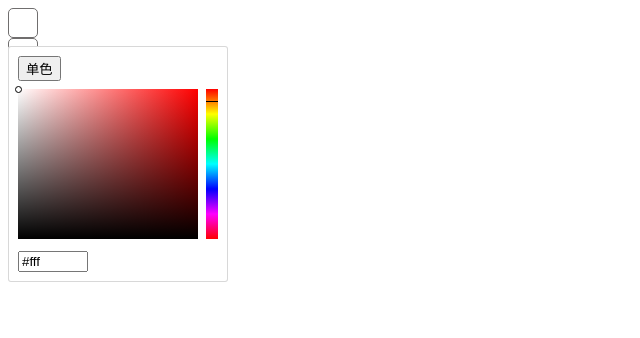
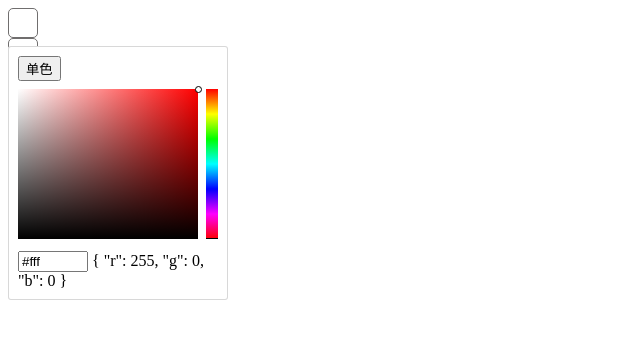
Before and after one commit to 319635179/hu-color-picker, a Vue app: page / in a window 1280 px wide. Both pictures are taken after a click on the element 23 px from the left and 23 px from the top of the page. Shown: the top 338 px of the page, without its empty margins (0-640 px from the left). Built offline with nearby package versions, Linux system fonts and the light colour scheme.

Commit message:
hsv 2 rgb

```diff
--- a/src/app/blockEditor.vue
+++ b/src/app/blockEditor.vue
@@ -1,21 +1,75 @@
 <template>
-<div class="hu-block-editor">
-  <Block />
-  <div class="hu-dot"></div>
-</div>
+  <div class="hu-block-editor" @pointerdown="handleChange" @pointerup="handleStopChange" :id="id">
+    <Block :color="getBlockColor()" />
+    <div class="hu-dot" :style="getDotStyle()"></div>
+  </div>
 </template>
 
 <script setup lang="ts">
-import { defineComponent } from 'vue'
+import { defineComponent, onMounted, onUnmounted } from 'vue'
 import Block from '@/components/block.vue'
-import type { IHuGradientColor } from '@/app/interface'
+import { getUniqueId, handleStartMove, handleStopMove } from '@/app/utils'
+import { hsv2rgb } from '@/app/color'
 
-const modelValue = defineModel<string | IHuGradientColor>({
-  set(val) {
-    return val
+const s = defineModel<number>('s', { default: 100 })
+const v = defineModel<number>('v', { default: 100 })
+
+const props = defineProps<{
+  h: number
+}>()
+
+const getBlockColor = () => {
+  const rgb = hsv2rgb(props.h, 100, 100)
+  return `rgb(${rgb.r}, ${rgb.g}, ${rgb.b})`
+}
+
+const BLOCK_WIDTH = 180
+const BLOCK_HEIGHT = 150
+
+const id = getUniqueId()
+let el: HTMLElement | undefined | null
+const getDotStyle = () => {
+  return {
+    top: `calc(${100 - v.value}% - 3px)`,
+    left: `calc(${s.value}% - 3px)`
   }
+}
+
+const getSVByEvent = (e: PointerEvent) => {
+  const rect = el?.getBoundingClientRect()
+  if (!rect) {
+    return
+  }
+  let sVal = ((e.pageX - rect.left) * 100) / BLOCK_WIDTH
+  let vVal = ((BLOCK_HEIGHT - e.pageY + rect.top) * 100) / BLOCK_HEIGHT
+  sVal = Math.min(100, sVal)
+  sVal = Math.max(0, sVal)
+  vVal = Math.min(100, vVal)
+  vVal = Math.max(0, vVal)
+
+  s.value = sVal
+  v.value = vVal
+}
+
+const handleChange = (e: PointerEvent) => {
+  ;(e.target as HTMLElement).setPointerCapture(e.pointerId)
+  getSVByEvent(e)
+  handleStartMove(e, (x, y, ev: PointerEvent) => {
+    getSVByEvent(ev)
+  })
+}
+
+const handleStopChange = (e: PointerEvent) => {
+  ;(e.target as HTMLElement).releasePointerCapture(e.pointerId)
+  handleStopMove()
+}
+onMounted(() => {
+  el = document.getElementById(id)
 })
 
+onUnmounted(() => {
+  el = null
+})
 defineComponent({
   name: 'BlockEditor'
 })
@@ -26,6 +80,8 @@ defineComponent({
   display: inline-block;
   position: relative;
   width: 180px;
+  height: 150px;
+  cursor: pointer;
 
   .hu-dot {
     position: absolute;
--- /dev/null
+++ b/src/app/color.ts
@@ -0,0 +1,59 @@
+/**
+ * @description color.ts
+ * @author wangzh49256
+ * @date 2024/6/3 下午7:58
+ */
+
+export const hsv2rgb = (h: number, s: number, v: number) => {
+  h = Math.floor(h) % 360
+  s /= 100
+  v /= 100
+  const i = Math.floor(h / 60)
+  const f = h / 60 - i
+  const res = { r: 0, g: 0, b: 0 }
+  const a = v * (1 - s)
+  const b = v * (1 - s * f)
+  const c = v * (1 - s * (1 - f))
+  if(s === 0) {
+    res.r = v
+    res.g = v
+    res.b = v
+  } else {
+    switch (i) {
+      case 0:
+        res.r = v
+        res.g = c
+        res.b = a
+        break
+      case 1:
+        res.r = b
+        res.g = v
+        res.b = a
+        break
+      case 2:
+        res.r = a
+        res.g = v
+        res.b = c
+        break
+      case 3:
+        res.r = a
+        res.g = b
+        res.b = v
+        break
+      case 4:
+        res.r = c
+        res.g = a
+        res.b = v
+        break
+      case 5:
+        res.r = v
+        res.g = a
+        res.b = b
+        break
+    }
+  }
+  res.r = Math.floor(res.r * 255)
+  res.g = Math.floor(res.g * 255)
+  res.b = Math.floor(res.b * 255)
+  return res
+}
--- a/src/app/editor.vue
+++ b/src/app/editor.vue
@@ -4,11 +4,12 @@
       <button @click="isGradient = false">单色</button>
     </header>
     <main class="hu-popper-body">
-      <BlockEditor />
-      <LineEditor class="line" />
+      <BlockEditor v-model:s="hsv.s" v-model:v="hsv.v" :h="hsv.h" />
+      <LineEditor class="line" v-model:h="hsv.h" />
     </main>
     <footer class="hu-popper-footer">
       <input class="hu-color-input" v-model="modelValue" />
+      {{hsv2rgb(hsv.h, hsv.s, hsv.v)}}
     </footer>
   </div>
 </template>
@@ -18,6 +19,7 @@ import type { IHuGradientColor } from '@/app/interface'
 import { ref } from 'vue'
 import BlockEditor from '@/app/blockEditor.vue'
 import LineEditor from '@/app/lineEditor.vue'
+import { hsv2rgb } from './color'
 
 const modelValue = defineModel<string | IHuGradientColor>({
   set(val) {
@@ -26,6 +28,12 @@ const modelValue = defineModel<string | IHuGradientColor>({
 })
 const isGradient = ref(false)
 const gradientType = ref('line')
+
+const hsv = ref({
+  s: 100,
+  v: 100,
+  h: 0
+})
 </script>
 
 <style scoped lang="less">
--- a/src/app/index.vue
+++ b/src/app/index.vue
@@ -36,8 +36,8 @@ const modelValue = defineModel<string | IHuGradientColor>({
 
 const props = defineProps<IHuColorPicker>()
 const id = getUniqueId(ID_PREFIX)
-let el: HTMLElement | null = null
-const maskEl: Ref<HTMLElement | null> = ref(null)
+let el: HTMLElement | null | undefined
+const maskEl: Ref<HTMLElement | null | undefined> = ref(undefined)
 const showPopper = ref(false)
 
 const { mount } = usePopper()
--- a/src/app/lineEditor.vue
+++ b/src/app/lineEditor.vue
@@ -1,19 +1,57 @@
 <template>
-  <div class="hu-block-editor">
+  <div class="hu-block-editor" @pointerdown="handleChange" @pointerup="handleStopChange" :id="id">
     <Line />
-    <div class="hu-dot"></div>
+    <div class="hu-dot" :style="getDotStyle()"></div>
   </div>
 </template>
 
 <script setup lang="ts">
-import { defineComponent } from 'vue'
-import type { IHuGradientColor } from '@/app/interface'
+import { defineComponent, onMounted, onUnmounted } from 'vue'
 import Line from '@/components/line.vue'
+import { getUniqueId, handleStartMove, handleStopMove } from '@/app/utils'
 
-const modelValue = defineModel<string | IHuGradientColor>({
-  set(val) {
-    return val
+const LINE_HEIGHT = 150
+
+const h = defineModel<number>('h', { default: 0 })
+
+const getDotStyle = () => {
+  return {
+    top: `calc(${(360 - h.value) / 3.6}% - 1px)`
   }
+}
+
+const id = getUniqueId()
+let el: HTMLElement | undefined | null
+const getHByEvent = (e: MouseEvent) => {
+  const rect = el?.getBoundingClientRect()
+  if (!rect) {
+    return
+  }
+  let hVal = ((LINE_HEIGHT - e.pageY + rect.top) * 360) / LINE_HEIGHT
+  hVal = Math.min(360, hVal)
+  hVal = Math.max(0, hVal)
+
+  h.value = hVal
+}
+
+const handleChange = (e: PointerEvent) => {
+  ;(e.target as HTMLElement).setPointerCapture(e.pointerId)
+  getHByEvent(e)
+  handleStartMove(e, (x, y, ev: PointerEvent) => {
+    getHByEvent(ev)
+  })
+}
+
+const handleStopChange = (e: PointerEvent) => {
+  ;(e.target as HTMLElement).releasePointerCapture(e.pointerId)
+  handleStopMove()
+}
+onMounted(() => {
+  el = document.getElementById(id)
+})
+
+onUnmounted(() => {
+  el = null
 })
 
 defineComponent({
@@ -25,6 +63,8 @@ defineComponent({
 .hu-block-editor {
   display: inline-block;
   position: relative;
+  width: 12px;
+  height: 150px;
 
   .hu-dot {
     position: absolute;
--- a/src/app/utils.ts
+++ b/src/app/utils.ts
@@ -1,5 +1,40 @@
+import { ref, type Ref } from 'vue'
+
 let uniqueId = 0
 
+export const INTERVAL_TIME = 30
 export const getUniqueId = (prefix?: string) => {
   return String(prefix ? `${prefix}__${uniqueId++}` : uniqueId++)
 }
+
+export const moveTimer: Ref<any> = ref()
+export const handleStartMove = (e: MouseEvent, callback: (x: number, y: number, ev?: PointerEvent) => any) => {
+  let lastX = e.clientX
+  let lastY = e.clientY
+  let lastTime = 0
+  document.onpointermove = (event: PointerEvent) => {
+    if (event.timeStamp - lastTime >= INTERVAL_TIME) {
+      // lodash的节流函数偶然会在执行停止后多执行一次，易触发bug，因此手写节流
+      lastTime = event.timeStamp
+      // showModuleEditor.value = false
+      const moveX = event.clientX - lastX
+      const moveY = event.clientY - lastY
+      callback(moveX, moveY, event)
+      lastX = event.clientX
+      lastY = event.clientY
+    }
+    clearTimeout(moveTimer.value)
+    moveTimer.value = setTimeout(() => {
+      const moveX = event.clientX - lastX
+      const moveY = event.clientY - lastY
+      callback(moveX, moveY, event)
+      lastX = event.clientX
+      lastY = event.clientY
+    }, INTERVAL_TIME)
+  }
+}
+
+export const handleStopMove = () => {
+  clearTimeout(moveTimer.value)
+  document.onpointermove = null
+}
--- a/src/components/popper.ts
+++ b/src/components/popper.ts
@@ -16,7 +16,7 @@ export const usePopper = () => {
     return popper
   }
 
-  const mount = (el: HTMLElement | null) => {
+  const mount = (el?: HTMLElement | null) => {
     if (!el) {
       commonError('error', '元素初始化失败')
       return null
--- a/src/components/popper.vue
+++ b/src/components/popper.vue
@@ -1,5 +1,5 @@
 <template>
-  <div :id class="hu-color-container" :style="getStyle()">
+  <div :id class="hu-color-container" :style="getStyle()" @mousedown="handlePointDown">
     <slot />
   </div>
 </template>
@@ -15,8 +15,8 @@ const props = defineProps<{
 }>()
 const emits = defineEmits(['unmount'])
 
-let el: HTMLElement | null = null
-let parentEl: HTMLElement | null = null
+let el: HTMLElement | null | undefined
+let parentEl: HTMLElement | null| undefined
 
 const getStyle = () => {
   if (!props.rect) {
@@ -29,8 +29,17 @@ const getStyle = () => {
   }
 }
 
+let mouseDownInPopper = false
+const handlePointDown = () => {
+  mouseDownInPopper = true
+}
+
 const handleOutsideUnmount = (e: MouseEvent) => {
-  if (!el || !parentEl) {
+  if(mouseDownInPopper) {
+    mouseDownInPopper = false
+    return
+  }
+  if (!el || !parentEl || mouseDownInPopper) {
     emits('unmount')
     return
   }
```
